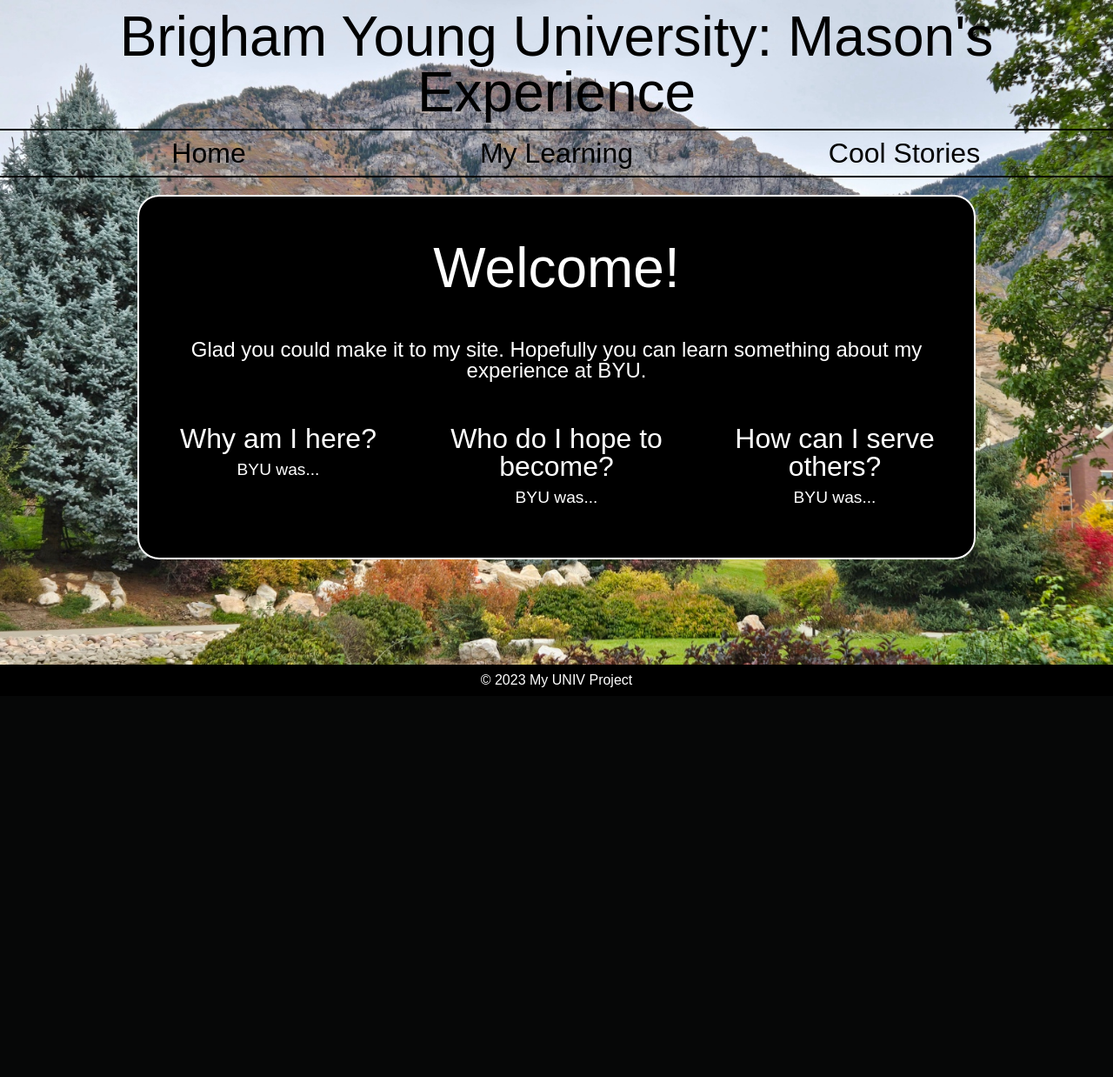
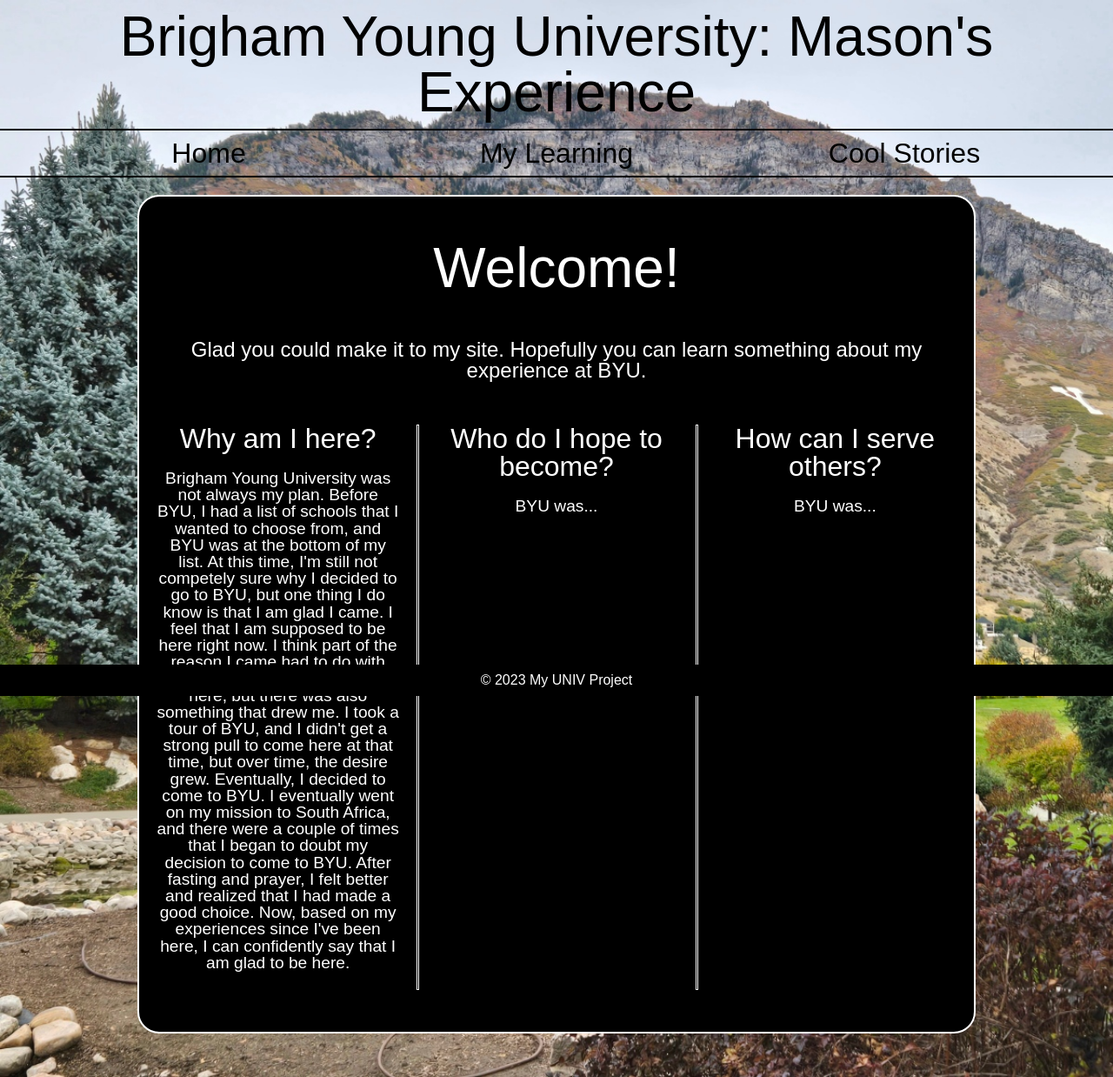
Before and after one commit to mateyct/mateyct.github.io, a PHP site: page /univ-site/ in a window 1280 px wide. Shown: the whole page at 87% size. Before the commit the page ends 790 px from the top, so only its background shows below. Run offline with PHP 8.4, Linux system fonts and the light colour scheme; some web fonts are replaced.

Commit message:
added info about me I guess

```diff
--- a/univ-site/index.html
+++ b/univ-site/index.html
@@ -32,12 +32,22 @@
             <div class="reason-column">
                 <div>
                     <h3>Why am I here?</h3>
-                    <p>BYU was...</p>
+                    <p>Brigham Young University was not always my plan. Before BYU, I had a list of schools that I wanted to choose from, and
+                        BYU was at the bottom of my list. At this time, I'm still not competely sure why I decided to go to BYU, but one thing
+                        I do know is that I am glad I came. I feel that I am supposed to be here right now. I think part of the reason I came
+                        had to do with certain friends that were coming here, but there was also something that drew me. I took a tour of BYU,
+                        and I didn't get a strong pull to come here at that time, but over time, the desire grew. Eventually, I decided to come
+                        to BYU. I eventually went on my mission to South Africa, and there were a couple of times that I began to doubt my
+                        decision to come to BYU. After fasting and prayer, I felt better and realized that I had made a good choice. Now, based
+                        on my experiences since I've been here, I can confidently say that I am glad to be here.
+                    </p>
                 </div>
+                <vr></vr>
                 <div>
                     <h3>Who do I hope to become?</h3>
                     <p>BYU was...</p>
                 </div>
+                <vr></vr>
                 <div>
                     <h3>How can I serve others?</h3>
                     <p>BYU was...</p>
--- a/univ-site/univ.css
+++ b/univ-site/univ.css
@@ -56,6 +56,9 @@ html {
     background-image: url("images/field.jpg");
     background-size: cover;
 }
+body {
+    margin-bottom: 30px;
+}
 h1 {
     text-align: center;
     font-size: 4em;
@@ -112,7 +115,7 @@ main {
 
 .reason-column {
     display: grid;
-    grid-template-columns: 1fr 1fr 1fr;
+    grid-template-columns: 1fr 1px 1fr 1px 1fr;
     margin: 50px auto ;
 }
 
@@ -122,8 +125,15 @@ main {
     display: block;
 }
 
+.reason-column vr {
+    height: 100%;
+    border: white solid 1px;
+    width: 1px;
+}
+
 .reason-column div p {
     font-size: 1.2em;
+    padding: 10px;
 }
 
 .reason-column div h3 {
```
